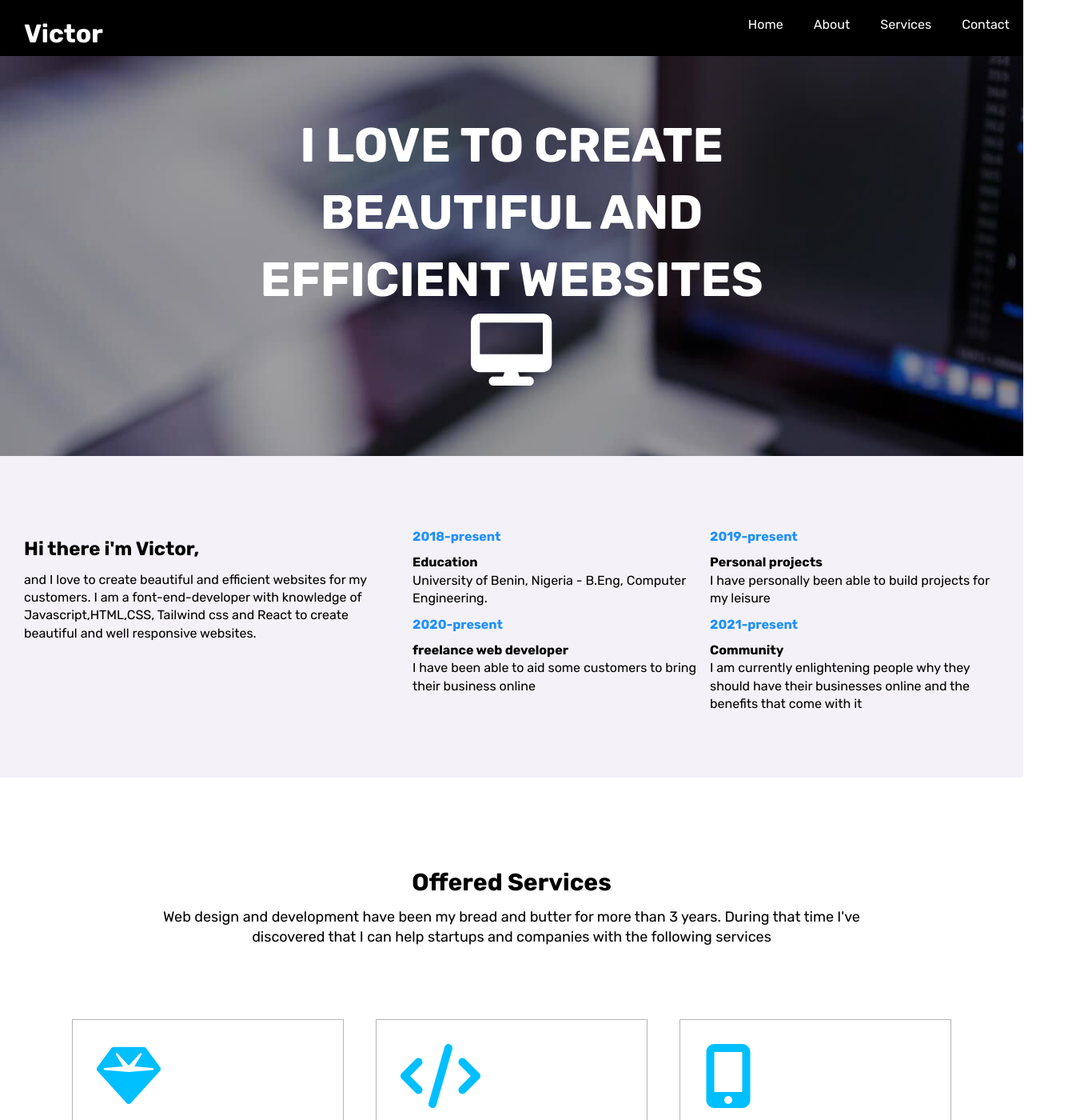
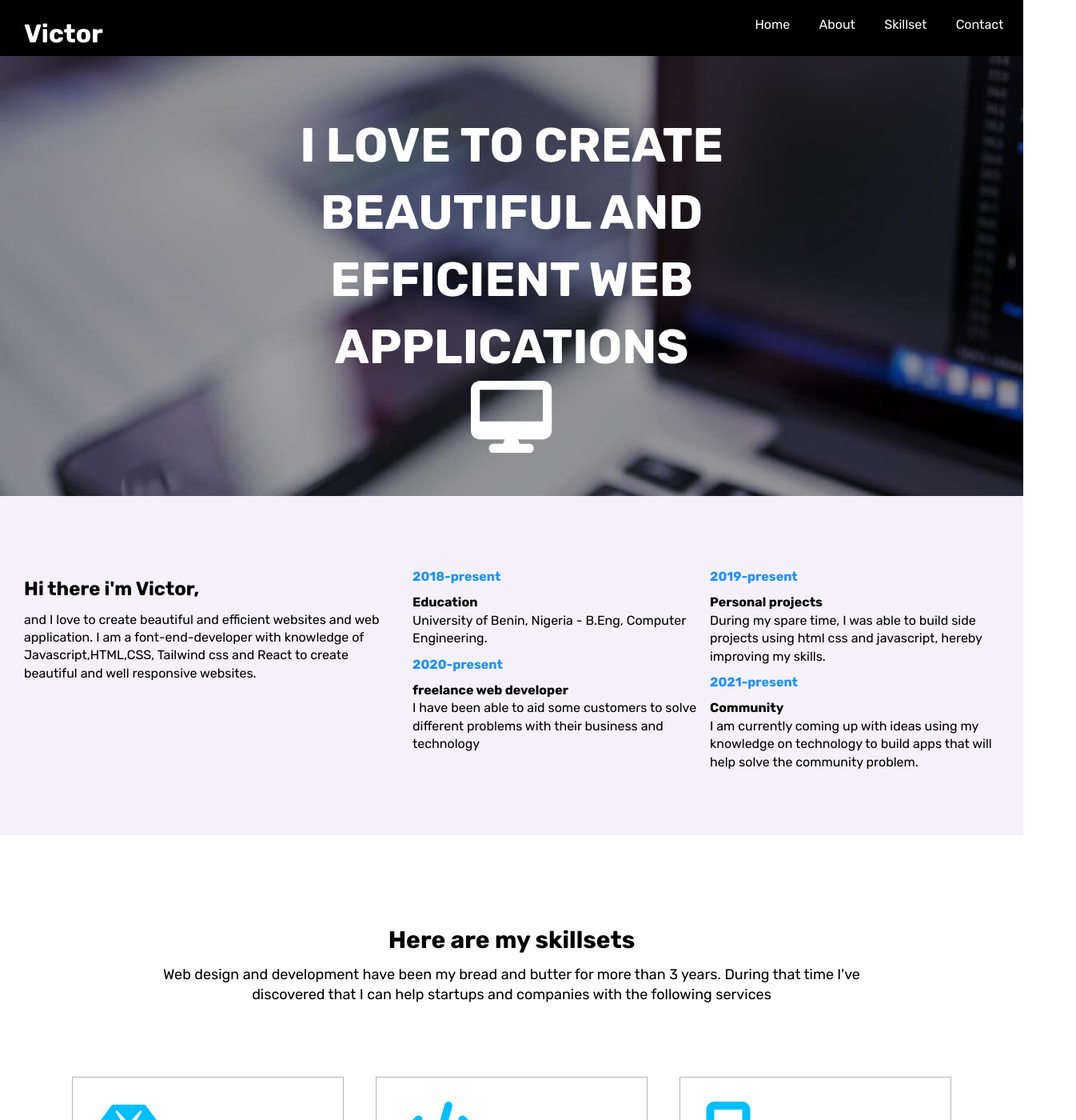
Before and after one commit to Osas66/My-Portfolio, a React (Create React App) app: page / in a window 1280 px wide. Shown: the top 1400 px of the page at 80% size, 1346 px wide, since content can reach past the window. Built offline with nearby package versions, Linux system fonts and the light colour scheme.

Commit message:
changed filexxx

```diff
--- a/src/App.css
+++ b/src/App.css
@@ -32,9 +32,13 @@ body {
 header {
   background: url("./image/background.jpg");
   color: var(--white);
-  height: 750px;
+  height: 800px;
   position: relative;
   margin-top: -180px;
+}
+
+.desktop-text {
+  margin-top: 500px;
 }
 
 .nav-bar {
@@ -427,7 +431,7 @@ header {
 
 @media (max-width:420px) {
   header {
-    height: 800px;
+    height: 700px;
   }
 
   .menu-bar {
@@ -462,8 +466,9 @@ header {
     padding: 100px;
     padding-top: 300px;
     padding-bottom: 500px;
-    font-size: 20px;
+    font-size: 15px;
   }
+
 
   .introduction-div {
     flex-direction: column;
@@ -508,10 +513,12 @@ header {
   }
 
   .skills {
+    margin-top: 30px;
     flex-direction: column;
   }
 
   .skills img {
+    height: 400px;
     width: 100%;
   }
 
@@ -534,12 +541,14 @@ header {
 
   .icons ul {
     display: flex;
+    flex-wrap: wrap;
     list-style: none;
-    margin-top: 40px;
+    margin-top: 30px;
   }
 
   .icons ul li {
-    margin-right: 15px;
+    margin-right: 14px;
+    margin-top: 25px;
   }
 
   .projects {
--- a/src/components/Body.js
+++ b/src/components/Body.js
@@ -1,5 +1,5 @@
 import React, { useState } from 'react';
-import personal from '../image/mypersonal.JPG';
+import personal from '../image/undraw_problem_solving_re_4gq3.svg';
 import Joblist from '../image/joblist.png';
 import Url from '../image/url shortener.png';
 import Weight from '../image/weight.png';
@@ -7,7 +7,7 @@ import tracker from '../image/Ip tracker.png';
 import comment from '../image/Interactive comment.png'
 import { FontAwesomeIcon } from '@fortawesome/react-fontawesome';
 import { faGem, faCode, faMobileAlt, faDesktopAlt, faBars, faTimes } from '@fortawesome/free-solid-svg-icons';
-import { faCss3Alt, faJs, faReact, faHtml5 } from '@fortawesome/free-brands-svg-icons';
+import { faCss3Alt, faJs, faReact, faHtml5, faSass } from '@fortawesome/free-brands-svg-icons';
 function Body() {
     const [toggle, setToggle] = useState(false);
 
@@ -35,7 +35,7 @@ function Body() {
                                     { /* eslint-disable */}
                                     <li><a onClick={() => { handleClick(); window.location.href = '/#about' }}>About</a></li>
                                     { /* eslint-disable */}
-                                    <li><a onClick={() => { handleClick(); window.location.href = '/#services' }} >Services</a></li>
+                                    <li><a onClick={() => { handleClick(); window.location.href = '/#skillsets' }} >Skillset</a></li>
                                     { /* eslint-disable */}
                                     <li><a onClick={() => { handleClick(); window.location.href = '/#contacts' }}>Contact</a></li>
                                 </ul>
@@ -45,14 +45,14 @@ function Body() {
 
                     </div>
                     <div className='text-area'>
-                        <h1>I LOVE TO CREATE BEAUTIFUL AND EFFICIENT WEBSITES</h1><span> <FontAwesomeIcon icon={faDesktopAlt} size="3x" /></span>
+                        <h1>I LOVE TO CREATE BEAUTIFUL AND EFFICIENT WEB APPLICATIONS</h1><span className='desktop-text'> <FontAwesomeIcon icon={faDesktopAlt} size="3x" /></span>
                     </div>
                 </header>
                 <section id="about">
                     <div className='introduction-div'>
                         <div className='introduction'>
                             <h1>Hi there i'm Victor,</h1>
-                            <p>and I love to create beautiful and efficient websites for my customers. I am a font-end-developer with knowledge of Javascript,HTML,CSS, Tailwind css and React to create beautiful and well responsive websites.</p>
+                            <p>and I love to create beautiful and efficient websites and web application. I am a font-end-developer with knowledge of Javascript,HTML,CSS, Tailwind css and React to create beautiful and well responsive websites.</p>
                         </div>
                         <div className='experience'>
                             <h4>2018-present</h4>
@@ -60,22 +60,22 @@ function Body() {
                             <p>University of Benin, Nigeria - B.Eng, Computer Engineering.</p>
                             <h4>2020-present</h4>
                             <strong> <p>freelance web developer</p></strong>
-                            <p>I have been able to aid some customers to bring their business online</p>
+                            <p>I have been able to aid some customers to solve different problems with their business and technology</p>
                         </div>
                         <div className='experience'>
                             <h4>2019-present</h4>
                             <strong><p>Personal projects</p></strong>
-                            <p>I have personally been able to build projects for my leisure</p>
+                            <p>During my spare time, I was able to build side projects using html css and javascript, hereby improving my skills.</p>
                             <h4>2021-present</h4>
                             <strong><p>Community</p></strong>
-                            <p>I am currently enlightening people why they should have their businesses online and the benefits that come with it</p>
+                            <p>I am currently coming up with ideas using my knowledge on technology to build apps that will help solve the community problem.</p>
                         </div>
                     </div>
                 </section>
-                <section id="services">
+                <section id="skillsets">
                     <div className='services'>
                         <div className='services-writing'>
-                            <h3>Offered Services</h3>
+                            <h3>Here are my skillsets</h3>
                             <p>Web design and development have been my bread and butter for more than 3 years. During that time I've discovered that I can help startups and companies with the following services</p>
                         </div>
                         <div className='boxes'>
@@ -105,7 +105,7 @@ function Body() {
                         <div className='skills-and-tools'>
                             <div>
                                 <h1>Why work with me</h1>
-                                <p>I am a great communicator and love to invest necessary time to understand the customer very well</p>
+                                <p>I am a great communicator and love to invest necessary time to understand instructions very well</p>
                             </div>
                             <div>
                                 <h3>Development skills</h3>
@@ -117,6 +117,7 @@ function Body() {
                                     <li style={{ color: '#FFA500' }}><FontAwesomeIcon icon={faHtml5} size='4x' /></li>
                                     <li style={{ color: '#00BFFF' }}><FontAwesomeIcon icon={faReact} size='4x' /></li>
                                     <li style={{ color: '#FFD700' }}><FontAwesomeIcon icon={faJs} size='4x' /></li>
+                                    <li style={{ color: '#FFB6C1' }}><FontAwesomeIcon icon={faSass} size='4x' /></li>
                                 </ul>
                             </div>
                         </div>
--- a/src/components/Footer.js
+++ b/src/components/Footer.js
@@ -1,6 +1,6 @@
 import React from 'react'
 import { FontAwesomeIcon } from '@fortawesome/react-fontawesome'
-import { faGithub, faTwitter, faLinkedinIn, faInstagram } from '@fortawesome/free-brands-svg-icons'
+import { faGithub, faTwitter, faLinkedinIn, faTelegram } from '@fortawesome/free-brands-svg-icons'
 
 function Footer() {
     return (
@@ -9,9 +9,9 @@ function Footer() {
                 <div className='socials'>
                     <ul>
                         <li onClick={(e) => { e.preventDefault(); window.open('https://github.com/Sylar-codex') }}><FontAwesomeIcon icon={faGithub} size='2x' /></li>
-                        <li onClick={(e) => { e.preventDefault(); window.open('https://twitter.com/sylaar007?s=21&t=Z6Bmn5-jnr0JtgrpPOVrwQ') }}><FontAwesomeIcon icon={faTwitter} size='2x' /></li>
+                        <li onClick={(e) => { e.preventDefault(); window.open('https://twitter.com/vicaremy?s=21&t=-ya7bwIubK7CTIrCyBq84A') }}><FontAwesomeIcon icon={faTwitter} size='2x' /></li>
                         <li onClick={(e) => { e.preventDefault(); window.open('https://www.linkedin.com/in/victor-iduh-30b67622b/') }}><FontAwesomeIcon icon={faLinkedinIn} size='2x' /></li>
-                        <li><FontAwesomeIcon icon={faInstagram} size='2x' /></li>
+                        <li onClick={(e) => { e.preventDefault(); window.open('https://t.me/Lordesy') }}><FontAwesomeIcon icon={faTelegram} size='2x' /></li>
                     </ul>
                 </div>
                 <div className='copyright'>
```
Also changed, not shown: src/image/undraw_hacker_mind.svg (added), src/image/undraw_problem_solving_re_4gq3.svg (added).
